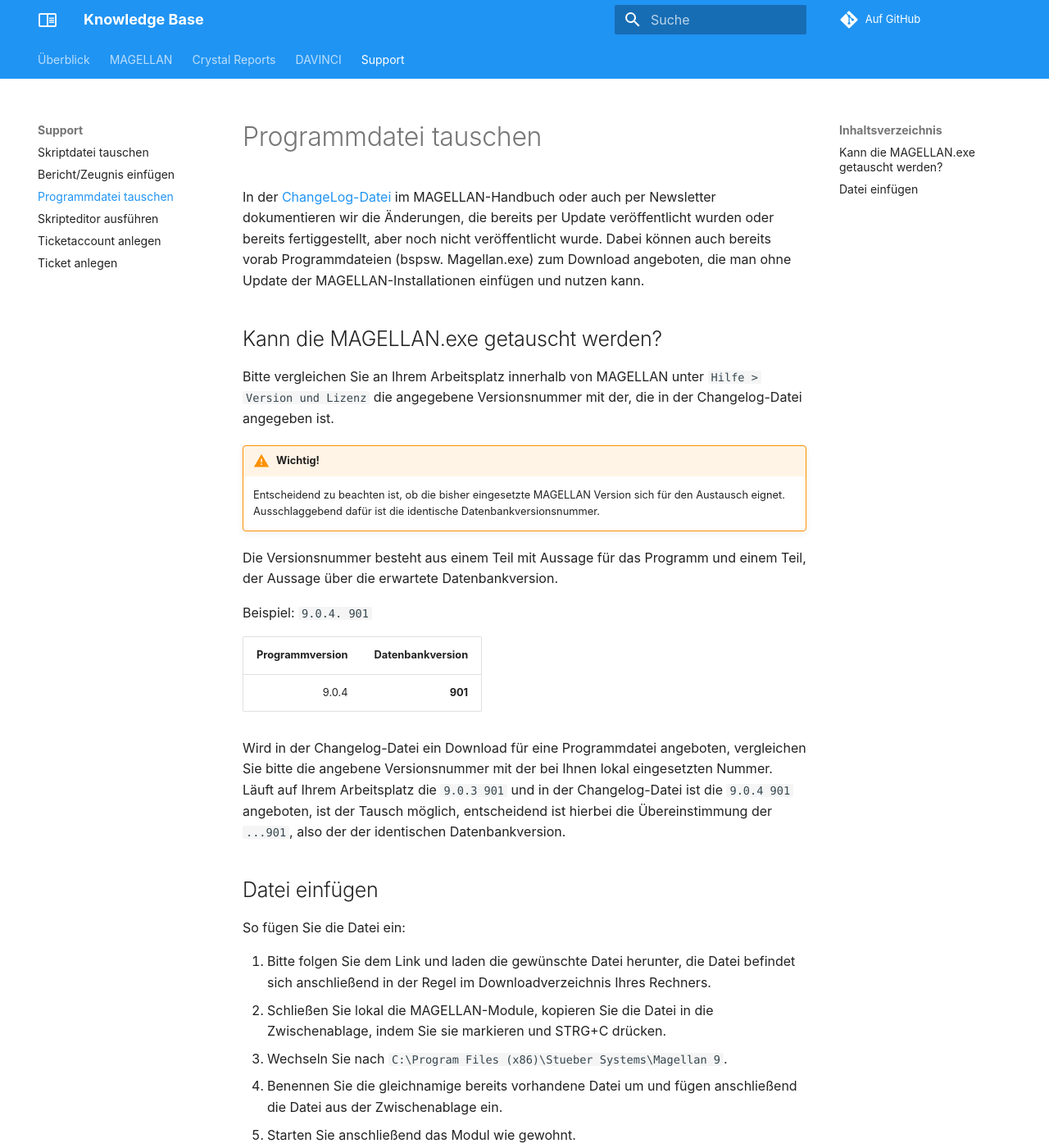
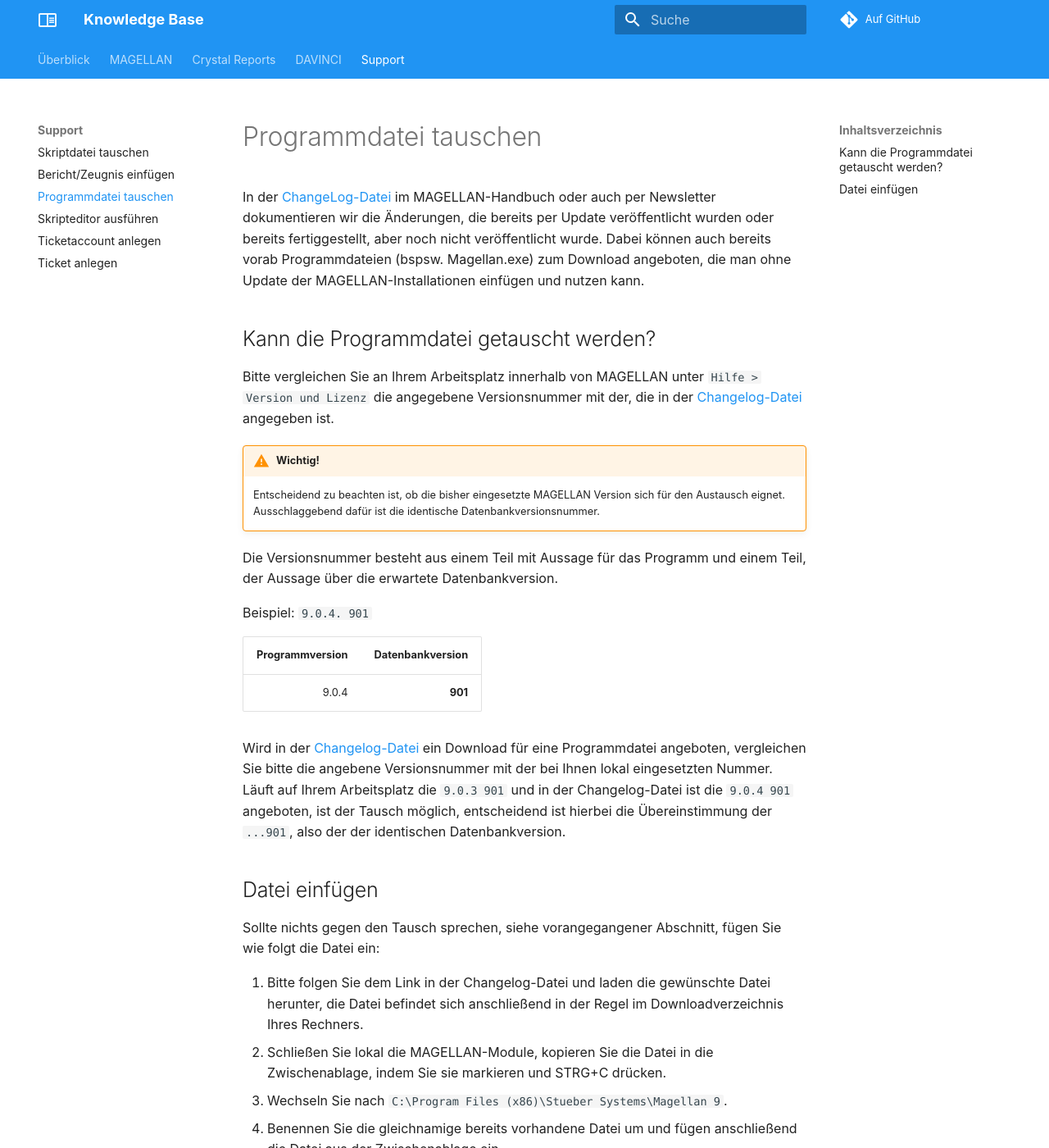
Before and after one commit to stuebersystems/doc.kb.de, an MkDocs documentation site: the page built from docs/support/exe_tauschen.md, in a window 1280 px wide and 1400 px high. Shown: the whole window at 82% size. Built offline with MkDocs 1.6.1 and Material for MkDocs 9.7.7, drawn with Linux system fonts in a browser that asks for light colours; comment, search, counter and statistics services are not loaded; old or Windows-style settings are respelled for this version of MkDocs.

Commit message:
no message

```diff
--- a/docs/support/exe_tauschen.md
+++ b/docs/support/exe_tauschen.md
@@ -2,9 +2,9 @@
 
 In der [ChangeLog-Datei](https://doc.magellan.stueber.de/changelog/changelog/) im MAGELLAN-Handbuch oder auch per Newsletter dokumentieren wir die Änderungen, die bereits per Update veröffentlicht wurden oder bereits fertiggestellt, aber noch nicht veröffentlicht wurde. Dabei können auch bereits vorab Programmdateien (bspsw. Magellan.exe) zum Download angeboten, die man ohne Update der MAGELLAN-Installationen einfügen und nutzen kann.
 
-## Kann die MAGELLAN.exe getauscht werden?
+## Kann die Programmdatei getauscht werden?
 
-Bitte vergleichen Sie an Ihrem Arbeitsplatz innerhalb von MAGELLAN unter `Hilfe > Version und Lizenz` die angegebene Versionsnummer mit der, die in der Changelog-Datei angegeben ist.
+Bitte vergleichen Sie an Ihrem Arbeitsplatz innerhalb von MAGELLAN unter `Hilfe > Version und Lizenz` die angegebene Versionsnummer mit der, die in der [Changelog-Datei](https://doc.magellan.stueber.de/changelog/changelog/) angegeben ist.
 
 !!! warning "Wichtig!"
 
@@ -18,13 +18,13 @@ Programmversion|Datenbankversion
 --:|--:
 9.0.4|**901**
 
-Wird in der Changelog-Datei ein Download für eine Programmdatei angeboten, vergleichen Sie bitte die angebene Versionsnummer mit der bei Ihnen lokal eingesetzten Nummer. Läuft auf Ihrem Arbeitsplatz die `9.0.3 901` und in der Changelog-Datei ist die `9.0.4 901` angeboten, ist der Tausch möglich, entscheidend ist hierbei die Übereinstimmung der `...901`, also der der identischen Datenbankversion.
+Wird in der [Changelog-Datei](https://doc.magellan.stueber.de/changelog/changelog/) ein Download für eine Programmdatei angeboten, vergleichen Sie bitte die angebene Versionsnummer mit der bei Ihnen lokal eingesetzten Nummer. Läuft auf Ihrem Arbeitsplatz die `9.0.3 901` und in der Changelog-Datei ist die `9.0.4 901` angeboten, ist der Tausch möglich, entscheidend ist hierbei die Übereinstimmung der `...901`, also der der identischen Datenbankversion.
 
 ## Datei einfügen
 
-So fügen Sie die Datei ein:
+Sollte nichts gegen den Tausch sprechen, siehe vorangegangener Abschnitt, fügen Sie wie folgt die Datei ein:
 
-1. Bitte folgen Sie dem Link und laden die gewünschte Datei herunter, die Datei befindet sich anschließend in der Regel im Downloadverzeichnis Ihres Rechners.
+1. Bitte folgen Sie dem Link in der Changelog-Datei und laden die gewünschte Datei herunter, die Datei befindet sich anschließend in der Regel im Downloadverzeichnis Ihres Rechners.
 2. Schließen Sie lokal die MAGELLAN-Module, kopieren Sie die Datei in die Zwischenablage, indem Sie sie markieren und STRG+C drücken.
 3. Wechseln Sie nach `C:\Program Files (x86)\Stueber Systems\Magellan 9`.
 4. Benennen Sie die gleichnamige bereits vorhandene Datei um und fügen anschließend die Datei aus der Zwischenablage ein.
```
